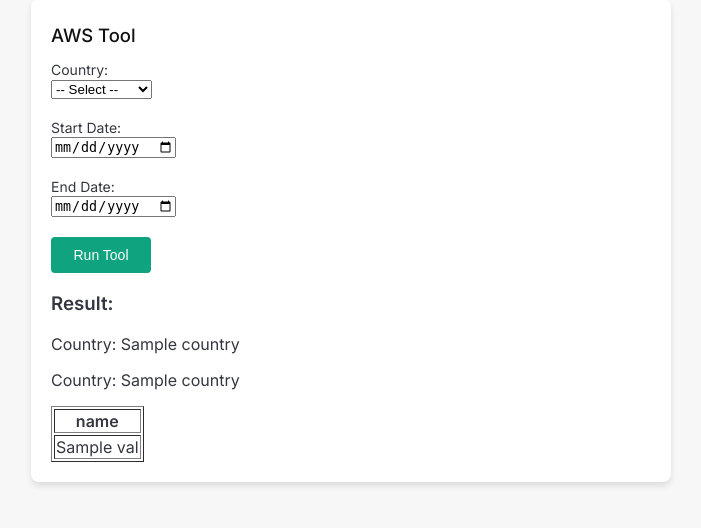
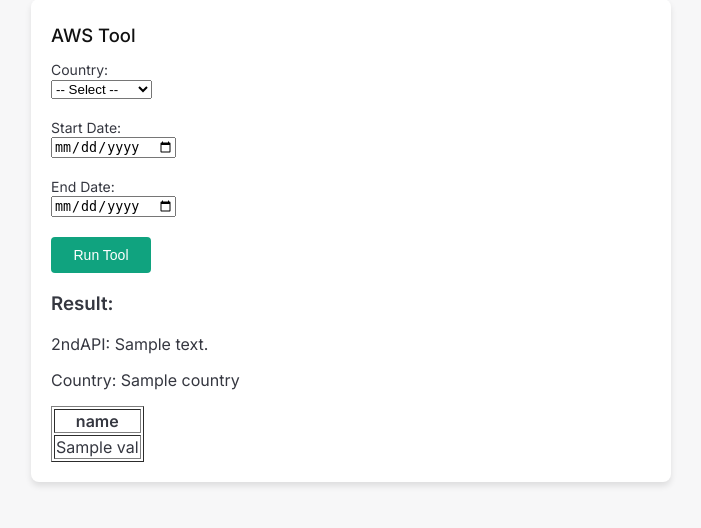
Before and after one commit to Datangelo/sap_app, a Flask app: template templates/awstool.html in a window 1280 px wide. Shown: the part 141-669 px from the top of the page, without its empty margins (289-990 px from the left). Run offline with Flask 3, Linux system fonts and the light colour scheme; the template is opened without the code that fills it: most values are stand-ins (such as "Sample title", 1, 10 or a date in 2020).

Commit message:
adding end customer result output

```diff
--- a/templates/awstool.html
+++ b/templates/awstool.html
@@ -32,7 +32,7 @@
   {% if result.error %}
     <p style="color:red;">Error: {{ result.error }}</p>
   {% else %}
-    <p>Country: {{ result.country }}</p>
+    <p>2ndAPI: {{ result.final_df_message }}</p>
     <p>Country: {{ result.country }}</p>
     <table border="1">
       <tr>
```
